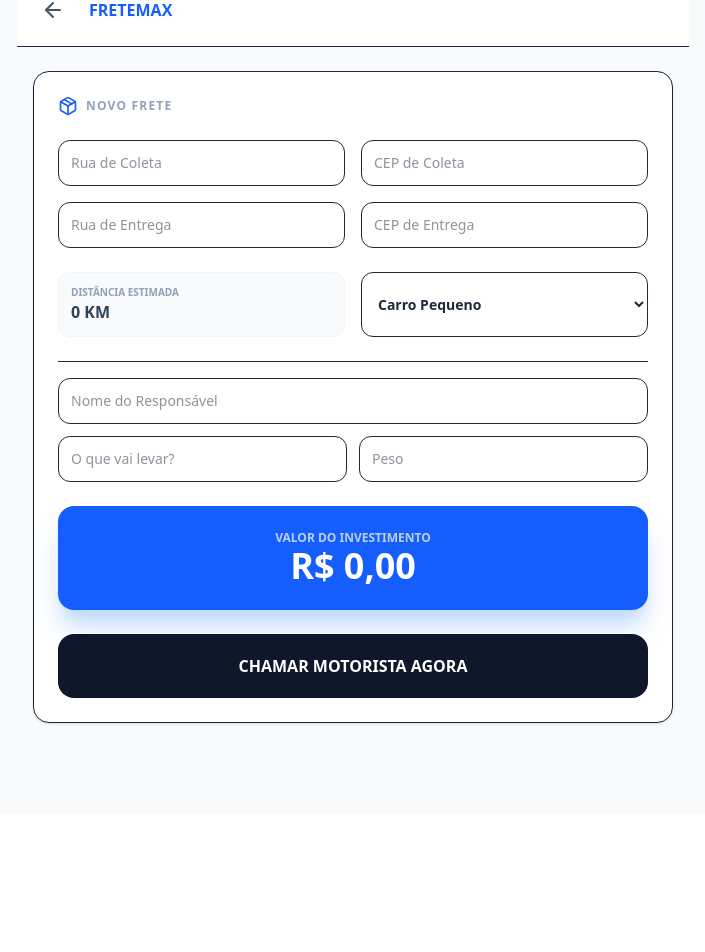
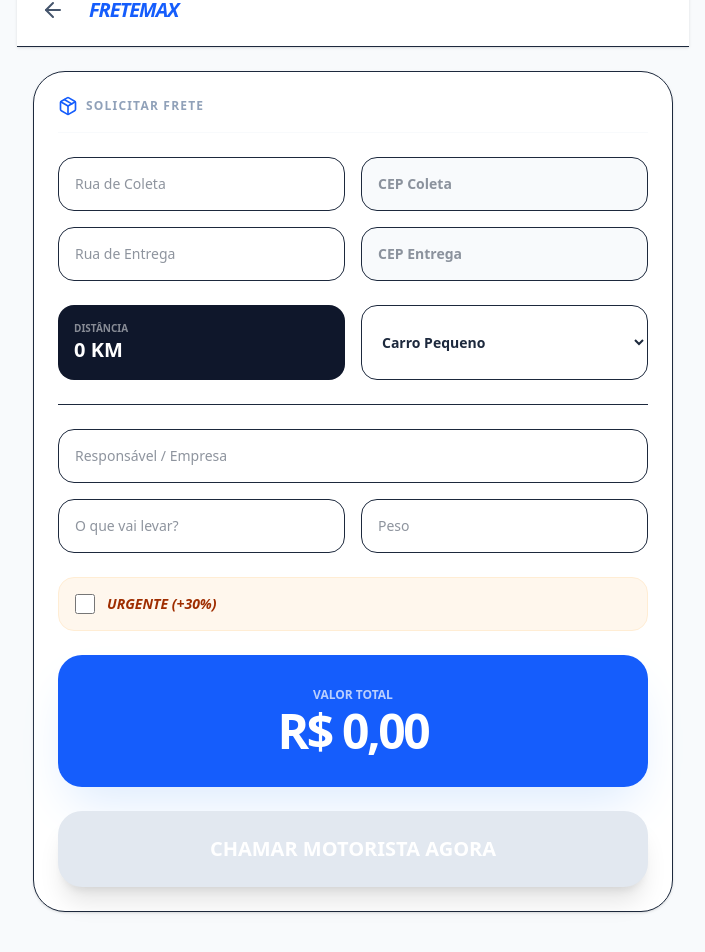
Before and after one commit to rodrigovtr38-hash/FRETEMAX, a React (Vite) app in the folder fretemax-projeto-final/: page /cliente in a window 1280 px wide. Shown: the part 173-1125 px from the top of the page, without its empty margins (287-992 px from the left). Before the commit the page ends 987 px from the top, so only its background shows below. Built offline with nearby package versions, Linux system fonts and the light colour scheme.

Commit message:
Update Cliente.tsx

```diff
--- a/fretemax-projeto-final/src/pages/Cliente.tsx
+++ b/fretemax-projeto-final/src/pages/Cliente.tsx
@@ -19,6 +19,7 @@ export default function Cliente() {
   const [autoDistance, setAutoDistance] = useState(0);
   const [isCalculating, setIsCalculating] = useState(false);
 
+  // ESCUTA O STATUS DO PEDIDO
   useEffect(() => {
     if (currentOrderId) {
       const unsub = onSnapshot(collection(db, 'fretes'), (snapshot) => {
@@ -29,14 +30,28 @@ export default function Cliente() {
     }
   }, [currentOrderId]);
 
-  const handleCepChange = (val: string, setter: any) => {
+  // FUNÇÃO DE CÁLCULO QUE IGNORA ERROS DE DIGITAÇÃO
+  useEffect(() => {
+    const limpo1 = coletaCep.replace(/\D/g, '');
+    const limpo2 = entregaCep.replace(/\D/g, '');
+
+    if (limpo1.length === 8 && limpo2.length === 8) {
+      setIsCalculating(true);
+      const timer = setTimeout(() => {
+        const fakeKm = Math.floor(Math.random() * 20) + 10;
+        setAutoDistance(fakeKm);
+        setIsCalculating(false);
+      }, 1000);
+      return () => clearTimeout(timer);
+    } else {
+      setAutoDistance(0);
+    }
+  }, [coletaCep, entregaCep]);
+
+  const formatarCEP = (val: string) => {
     let v = val.replace(/\D/g, '');
     if (v.length > 5) v = v.substring(0, 5) + '-' + v.substring(5, 8);
-    setter(v.slice(0, 9));
-    if (v.length === 8) {
-      setIsCalculating(true);
-      setTimeout(() => { setAutoDistance(Math.floor(Math.random() * 20) + 5); setIsCalculating(false); }, 800);
-    }
+    return v.substring(0, 9);
   };
 
   let multiplicador = 2;
@@ -44,89 +59,106 @@ export default function Cliente() {
   if (vehicle.includes('Caminhão')) multiplicador = 5;
   if (vehicle.includes('Carreta')) multiplicador = 10;
 
-  const valorFinal = (20 + (autoDistance * multiplicador)) * 1.20 * (urgent ? 1.30 : 1);
+  const valorBase = (20 + (autoDistance * multiplicador)) * 1.20;
+  const valorFinal = urgent ? valorBase * 1.30 : valorBase;
   const valorFormatado = autoDistance > 0 ? `R$ ${valorFinal.toFixed(2).replace('.', ',')}` : 'R$ 0,00';
 
   const handlePagar = async () => {
     if (autoDistance <= 0) return;
     try {
       const docRef = await addDoc(collection(db, 'fretes'), {
-        cidadeOrigem: coletaRua || coletaCep, cidadeDestino: entregaRua || entregaCep,
-        distancia: autoDistance, veiculo: vehicle, responsavel: company || 'Particular',
-        material: material || 'Geral', peso: weight || 'N/A', urgente: urgent,
-        valorFinal: valorFormatado, status: 'aguardando_motorista', createdAt: serverTimestamp()
+        cidadeOrigem: coletaRua || coletaCep,
+        cidadeDestino: entregaRua || entregaCep,
+        distancia: autoDistance,
+        veiculo: vehicle,
+        responsavel: company || 'Particular',
+        material: material || 'Geral',
+        peso: weight || 'N/A',
+        urgente: urgent,
+        valorFinal: valorFormatado,
+        status: 'aguardando_motorista',
+        createdAt: serverTimestamp()
       });
       setCurrentOrderId(docRef.id);
-    } catch (e) { alert("Erro."); }
+    } catch (e) {
+      alert("Erro ao enviar. Verifique sua internet.");
+    }
   };
 
   return (
     <div className="min-h-screen bg-slate-50">
-      <nav className="bg-white border-b p-4 flex items-center gap-4 max-w-2xl mx-auto">
+      <nav className="bg-white border-b p-4 flex items-center gap-4 max-w-2xl mx-auto shadow-sm">
         <button onClick={() => currentOrderId ? setCurrentOrderId(null) : window.location.href = '/'} className="p-2 hover:bg-slate-100 rounded-full transition-colors">
           <ArrowLeft className="w-6 h-6 text-slate-600" />
         </button>
-        <span className="font-black text-blue-600">FRETEMAX</span>
+        <span className="font-black text-blue-600 text-xl italic tracking-tighter">FRETEMAX</span>
       </nav>
 
-      <div className="max-w-2xl mx-auto px-4 mt-6">
+      <div className="max-w-2xl mx-auto px-4 mt-6 pb-12">
         {currentOrderId ? (
-          <div className="bg-white rounded-2xl border shadow-2xl p-8 text-center animate-in fade-in zoom-in">
+          <div className="bg-white rounded-[2.5rem] border shadow-2xl p-10 text-center animate-in fade-in zoom-in">
             {orderData?.status === 'motorista_a_caminho' ? (
-              <>
-                <CheckCircle2 className="w-16 h-16 text-green-500 mx-auto mb-4" />
-                <h2 className="text-2xl font-bold">Motorista a Caminho!</h2>
-                <div className="mt-6 p-4 bg-slate-50 rounded-xl border border-blue-100">
-                   <p className="text-blue-600 font-black text-xl">{orderData.motoristaNome}</p>
-                   <button onClick={() => window.open(`https://wa.me/55${orderData.motoristaZap.replace(/\D/g,'')}`)} className="mt-4 w-full bg-green-500 text-white font-bold py-4 rounded-xl flex items-center justify-center gap-2 shadow-lg">
-                     <Smartphone /> Chamar no WhatsApp
+              <div className="animate-in slide-in-from-bottom duration-500">
+                <CheckCircle2 className="w-20 h-20 text-green-500 mx-auto mb-4" />
+                <h2 className="text-3xl font-black text-slate-800 italic uppercase">Motorista Aceitou!</h2>
+                <div className="mt-8 p-8 bg-blue-50 rounded-3xl border-2 border-blue-100">
+                   <p className="text-blue-600 font-black text-2xl uppercase mb-6">{orderData.motoristaNome}</p>
+                   <button onClick={() => window.open(`https://wa.me/55${orderData.motoristaZap.replace(/\D/g,'')}`)} className="w-full bg-green-500 text-white font-black py-5 rounded-2xl flex items-center justify-center gap-3 shadow-xl text-lg hover:bg-green-600">
+                     <Smartphone className="w-6 h-6" /> CHAMAR NO WHATSAPP
                    </button>
                 </div>
-              </>
+              </div>
             ) : (
               <>
-                <div className="relative w-20 h-20 mx-auto mb-6">
+                <div className="relative w-24 h-24 mx-auto mb-8">
                   <div className="absolute inset-0 bg-blue-500 rounded-full animate-ping opacity-20"></div>
-                  <MapPin className="relative w-20 h-20 text-blue-600 mx-auto" />
+                  <MapPin className="relative w-24 h-24 text-blue-600 mx-auto" />
                 </div>
-                <h2 className="text-xl font-bold text-slate-800">Procurando motoristas...</h2>
-                <p className="text-slate-400 text-sm mt-2 font-medium italic">Aguardando aceite de um parceiro próximo</p>
-                <button onClick={() => setCurrentOrderId(null)} className="mt-10 text-red-500 text-xs font-bold uppercase tracking-widest flex items-center justify-center gap-2 w-full opacity-60 hover:opacity-100 transition-opacity">
-                  <XCircle className="w-4 h-4" /> Cancelar Pedido
+                <h2 className="text-2xl font-black text-slate-800 uppercase italic">Procurando Motorista...</h2>
+                <p className="text-slate-400 mt-2 font-medium">Seu pedido de {vehicle} está no radar.</p>
+                <button onClick={() => setCurrentOrderId(null)} className="mt-12 text-red-500 text-xs font-black uppercase tracking-widest flex items-center justify-center gap-2 w-full opacity-50 hover:opacity-100">
+                  <XCircle className="w-5 h-5" /> Cancelar Pedido
                 </button>
               </>
             )}
           </div>
         ) : (
-          <div className="bg-white rounded-2xl border shadow-sm p-6 space-y-6">
-            <div className="flex items-center gap-2"><Package className="text-blue-600 w-5 h-5"/><h2 className="font-bold uppercase text-xs tracking-widest text-slate-400">Novo Frete</h2></div>
+          <div className="bg-white rounded-[2rem] border shadow-sm p-6 space-y-6">
+            <div className="flex items-center gap-2 border-b pb-4 border-slate-50">
+                <Package className="text-blue-600 w-5 h-5"/>
+                <h2 className="font-black text-slate-400 text-xs uppercase tracking-widest">Solicitar Frete</h2>
+            </div>
             <div className="grid grid-cols-1 md:grid-cols-2 gap-4">
-              <input className="w-full p-3 border rounded-xl text-sm" placeholder="Rua de Coleta" value={coletaRua} onChange={e => setColetaRua(e.target.value)} />
-              <input className="w-full p-3 border rounded-xl text-sm" placeholder="CEP de Coleta" value={coletaCep} onChange={e => handleCepChange(e.target.value, setColetaCep)} maxLength={9} />
-              <input className="w-full p-3 border rounded-xl text-sm" placeholder="Rua de Entrega" value={entregaRua} onChange={e => setEntregaRua(e.target.value)} />
-              <input className="w-full p-3 border rounded-xl text-sm" placeholder="CEP de Entrega" value={entregaCep} onChange={e => handleCepChange(e.target.value, setEntregaCep)} maxLength={9} />
+              <input className="w-full p-4 border rounded-2xl text-sm" placeholder="Rua de Coleta" value={coletaRua} onChange={e => setColetaRua(e.target.value)} />
+              <input className="w-full p-4 border rounded-2xl text-sm font-bold bg-slate-50" placeholder="CEP Coleta" value={coletaCep} onChange={e => setColetaCep(formatarCEP(e.target.value))} maxLength={9} />
+              <input className="w-full p-4 border rounded-2xl text-sm" placeholder="Rua de Entrega" value={entregaRua} onChange={e => setEntregaRua(e.target.value)} />
+              <input className="w-full p-4 border rounded-2xl text-sm font-bold bg-slate-50" placeholder="CEP Entrega" value={entregaCep} onChange={e => setEntregaCep(formatarCEP(e.target.value))} maxLength={9} />
             </div>
             <div className="grid grid-cols-2 gap-4">
-              <div className="p-3 bg-slate-50 rounded-xl border border-slate-100">
-                <p className="text-[10px] font-bold text-slate-400 uppercase">Distância Estimada</p>
-                <p className="font-black text-slate-700">{isCalculating ? '...' : `${autoDistance} KM`}</p>
+              <div className="p-4 bg-slate-900 rounded-2xl text-white">
+                <p className="text-[10px] font-bold opacity-50 uppercase">Distância</p>
+                <p className="text-xl font-black">{isCalculating ? '...' : `${autoDistance} KM`}</p>
               </div>
-              <select className="w-full p-3 border rounded-xl text-sm bg-white font-bold" value={vehicle} onChange={e => setVehicle(e.target.value)}>
+              <select className="w-full p-4 border rounded-2xl text-sm bg-white font-black" value={vehicle} onChange={e => setVehicle(e.target.value)}>
                 <option>Carro Pequeno</option><option>Utilitário</option><option>Caminhão 3/4</option><option>Carreta</option>
               </select>
             </div>
-            <div className="border-t pt-4 space-y-3">
-               <input className="w-full p-3 border rounded-xl text-sm" placeholder="Nome do Responsável" value={company} onChange={e => setCompany(e.target.value)} />
-               <div className="grid grid-cols-2 gap-3">
-                  <input className="w-full p-3 border rounded-xl text-sm" placeholder="O que vai levar?" value={material} onChange={e => setMaterial(e.target.value)} />
-                  <input className="w-full p-3 border rounded-xl text-sm" placeholder="Peso" value={weight} onChange={e => setWeight(e.target.value)} />
+            <div className="border-t pt-6 space-y-4">
+               <input className="w-full p-4 border rounded-2xl text-sm" placeholder="Responsável / Empresa" value={company} onChange={e => setCompany(e.target.value)} />
+               <div className="grid grid-cols-2 gap-4">
+                  <input className="w-full p-4 border rounded-2xl text-sm" placeholder="O que vai levar?" value={material} onChange={e => setMaterial(e.target.value)} />
+                  <input className="w-full p-4 border rounded-2xl text-sm" placeholder="Peso" value={weight} onChange={e => setWeight(e.target.value)} />
                </div>
             </div>
-            <div className="bg-blue-600 p-6 rounded-2xl text-center text-white shadow-xl shadow-blue-200">
-               <p className="text-xs font-bold uppercase opacity-70">Valor do Investimento</p>
-               <p className="text-4xl font-black">{valorFormatado}</p>
+            <div className="flex items-center gap-3 p-4 bg-orange-50 rounded-2xl border border-orange-100">
+              <input type="checkbox" checked={urgent} onChange={e => setUrgent(e.target.checked)} className="w-5 h-5 accent-orange-600" />
+              <span className="text-sm font-black text-orange-800 uppercase italic">Urgente (+30%)</span>
             </div>
-            <button onClick={handlePagar} disabled={autoDistance <= 0 || isCalculating} className="w-full bg-slate-900 text-white font-black py-5 rounded-2xl hover:bg-black active:scale-95 transition-all">
+            <div className="bg-blue-600 p-8 rounded-3xl text-center text-white shadow-2xl shadow-blue-100">
+               <p className="text-xs font-bold uppercase opacity-70 mb-1">Valor Total</p>
+               <p className="text-5xl font-black tracking-tighter">{valorFormatado}</p>
+            </div>
+            <button onClick={handlePagar} disabled={autoDistance <= 0 || isCalculating} className="w-full bg-slate-900 text-white font-black py-6 rounded-3xl hover:bg-black active:scale-95 transition-all text-xl shadow-xl disabled:bg-slate-200">
               {isCalculating ? <Loader2 className="animate-spin mx-auto" /> : "CHAMAR MOTORISTA AGORA"}
             </button>
           </div>
```
